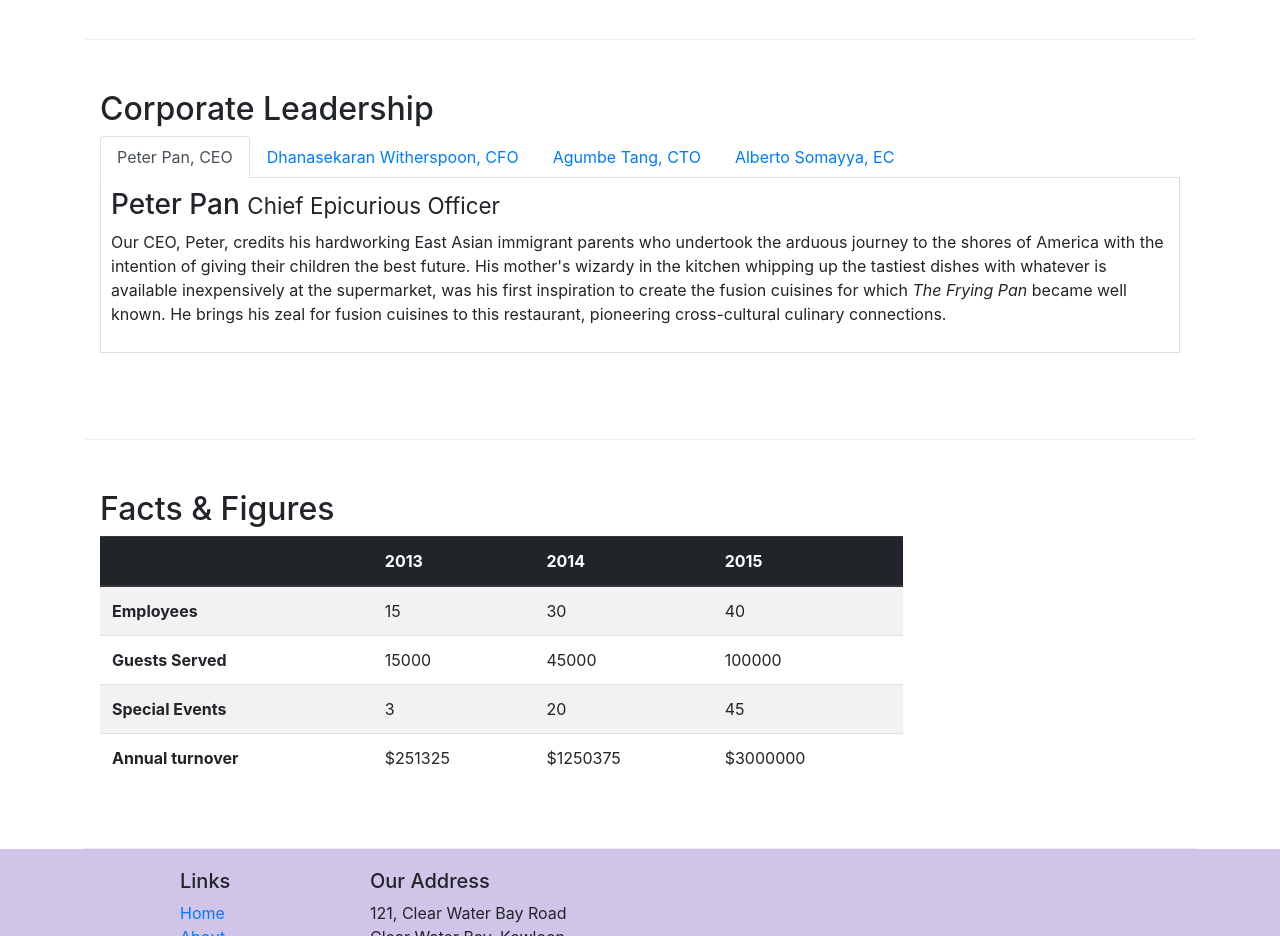
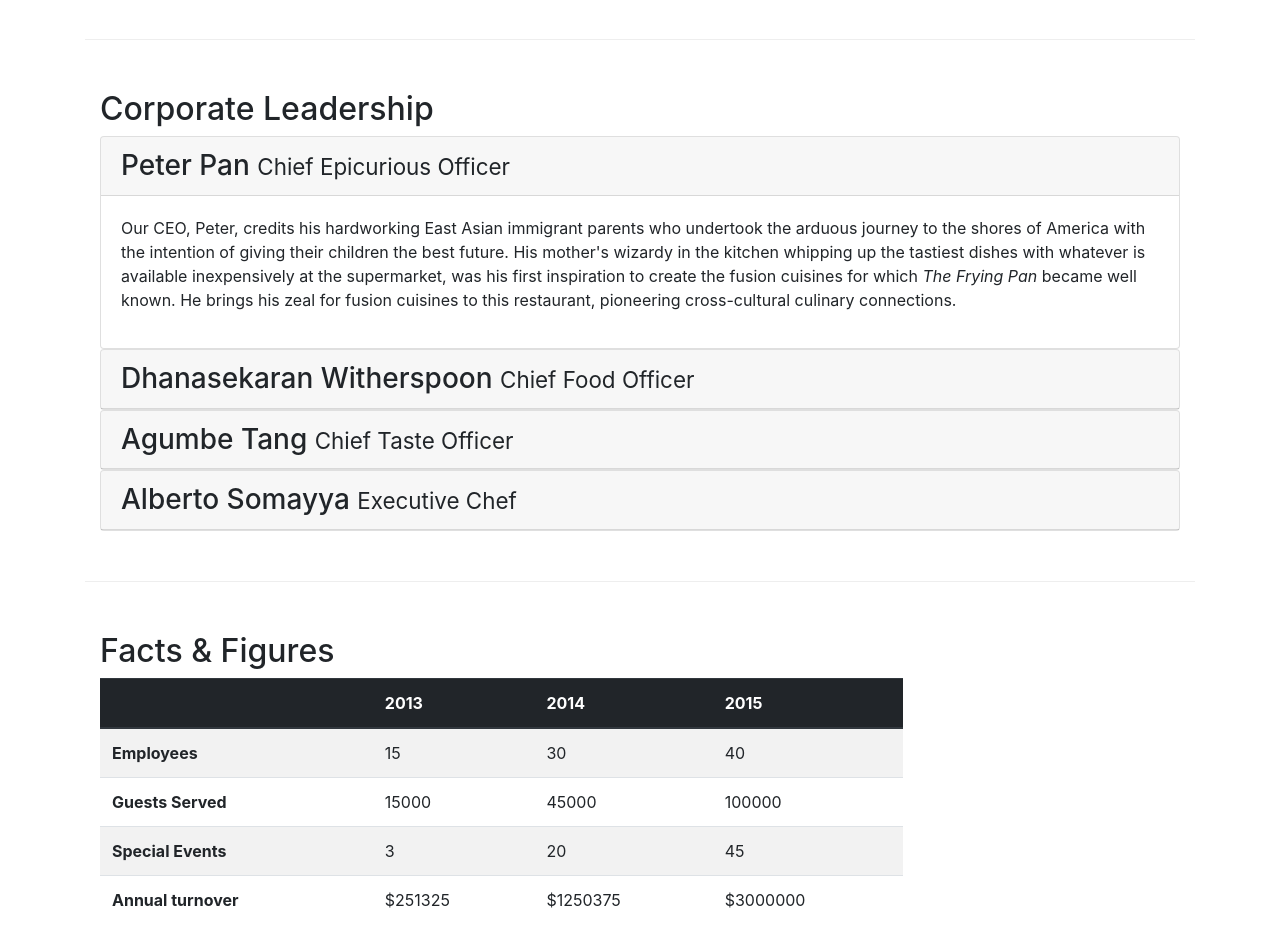
Before and after one commit to Prit1912/bootstrap_practice, a website: page aboutus.html in a window 1280 px wide. Shown: the part 920-1856 px from the top of the page. Drawn offline with nearby package versions, Linux system fonts and the light colour scheme.

Commit message:
Accordion

```diff
--- a/aboutus.html
+++ b/aboutus.html
@@ -117,76 +117,130 @@
             <div class="col-12">
                 <h2>Corporate Leadership</h2>
 
-                <ul class="nav nav-tabs">
-                    <li class="nav-item">
-                        <a href="#peter" class="nav-link active" role="tab" data-toggle="tab">Peter Pan, CEO</a>
-                    </li>
-                    <li class="nav-item">
-                        <a href="#dhanasekaran" class="nav-link" role="tab" data-toggle="tab">Dhanasekaran Witherspoon,
-                            CFO</a>
-                    </li>
-                    <li class="nav-item">
-                        <a href="#agumbe" class="nav-link" role="tab" data-toggle="tab">Agumbe Tang, CTO</a>
-                    </li>
-                    <li class="nav-item">
-                        <a href="#alberto" class="nav-link" role="tab" data-toggle="tab">Alberto Somayya, EC</a>
-                    </li>
-                </ul>
 
-                <div class="tab-content">
-                    <div role="tabpanel" class="tab-pane fade show active" id="peter">
 
-                        <h3>Peter Pan <small>Chief Epicurious Officer</small></h3>
-                        <p class="d-none d-sm-block">Our CEO, Peter, credits his hardworking East Asian immigrant
+                <div id="accordion">
+
+                    <div class="card">
+                        <div class="card-header" role="tab" id="peterhead">
+                            <h3 class="mb-0">
+                                <a data-toggle="collapse" data-target="#peter">Peter Pan <small>Chief Epicurious
+                                        Officer</small>
+                                </a>
+                            </h3>
+
+
+                        </div>
+                        <div class="collapse show" id="peter" data-parent="#accordion">
+                            <div class="card-body">
+                                <p class="d-none d-sm-block">Our CEO, Peter, credits his hardworking East Asian
+                                    immigrant
                                     parents
-                            who undertook the arduous journey to the shores of America with the intention of giving
+                                    who undertook the arduous journey to the shores of America with the intention of
+                                    giving
                                     their
-                            children the best future. His mother's wizardy in the kitchen whipping up the tastiest
+                                    children the best future. His mother's wizardy in the kitchen whipping up the
+                                    tastiest
                                     dishes
-                            with whatever is available inexpensively at the supermarket, was his first inspiration to
+                                    with whatever is available inexpensively at the supermarket, was his first
+                                    inspiration
+                                    to
                                     create
-                            the fusion cuisines for which <em>The Frying Pan</em> became well known. He brings his zeal
+                                    the fusion cuisines for which <em>The Frying Pan</em> became well known. He brings
+                                    his
+                                    zeal
                                     for
-                            fusion cuisines to this restaurant, pioneering cross-cultural culinary connections.</p>
+                                    fusion cuisines to this restaurant, pioneering cross-cultural culinary connections.
+                                </p>
 
                             </div>
 
-                    <div role="tabpanel" class="tab-pane fade" id="dhanasekaran">
+                        </div>
+                    </div>
+
+                    <div class="card">
+                        <div class="card-header" role="tab" id="dannyhead">
+                            <h3 class="mb-0">
+                                <a data-toggle="collapse" data-target="#danny">Dhanasekaran Witherspoon
+                                    <small>Chief Food Officer</small>
+                                </a>
+                            </h3>
 
 
-                        <h3>Dhanasekaran Witherspoon <small>Chief Food Officer</small></h3>
+                        </div>
+                        <div class="collapse" id="danny" data-parent="#accordion">
+                            <div class="card-body">
                                 <p class="d-none d-sm-block">Our CFO, Danny, as he is affectionately referred to by his
                                     colleagues,
-                            comes from a long established family tradition in farming and produce. His experiences
+                                    comes from a long established family tradition in farming and produce. His
+                                    experiences
                                     growing
-                            up on a farm in the Australian outback gave him great appreciation for varieties of food
-                            sources. As he puts it in his own words, <em>Everything that runs, wins, and everything that
+                                    up on a farm in the Australian outback gave him great appreciation for varieties of
+                                    food
+                                    sources. As he puts it in his own words, <em>Everything that runs, wins, and
+                                        everything that
                                         stays, pays!</em></p>
+                            </div>
 
                         </div>
+                    </div>
+
+                    <div class="card">
+                        <div class="card-header" role="tab" id="agumbehead">
+                            <h3 class="mb-0">
+                                <a data-toggle="collapse" data-target="#agumbe">Agumbe Tang <small>Chief Taste
+                                        Officer</small>
+                                </a>
+                            </h3>
 
 
-                    <div role="tabpanel" class="tab-pane fade" id="agumbe">
-
-                        <h3>Agumbe Tang <small>Chief Taste Officer</small></h3>
-                        <p class="d-none d-sm-block">Blessed with the most discerning gustatory sense, Agumbe, our CTO,
-                            personally ensures that every dish that we serve meets his exacting tastes. Our chefs dread
+                        </div>
+                        <div class="collapse" id="agumbe" data-parent="#accordion">
+                            <div class="card-body">
+                                <p class="d-none d-sm-block">Blessed with the most discerning gustatory sense, Agumbe,
+                                    our CTO,
+                                    personally ensures that every dish that we serve meets his exacting tastes. Our
+                                    chefs dread
                                     the
-                            tongue lashing that ensues if their dish does not meet his exacting standards. He lives by
+                                    tongue lashing that ensues if their dish does not meet his exacting standards. He
+                                    lives by
                                     his
                                     motto, <em>You click only if you survive my lick.</em></p>
                             </div>
 
+                        </div>
+                    </div>
 
-                    <div role="tabpanel" class="tab-pane fade" id="alberto">
-                        <h3>Alberto Somayya <small>Executive Chef</small></h3>
-                        <p class="d-none d-sm-block">Award winning three-star Michelin chef with wide International
-                            experience having worked closely with whos-who in the culinary world, he specializes in
+                    <div class="card">
+                        <div class="card-header" role="tab" id="albertohead">
+                            <h3 class="mb-0">
+                                <a data-toggle="collapse" data-target="#alberto">Alberto Somayya
+                                    <small>Executive Chef</small>
+                                </a>
+                            </h3>
+
+
+                        </div>
+                        <div class="collapse" id="alberto" data-parent="#accordion">
+                            <div class="card-body">
+                                <p class="d-none d-sm-block">Award winning three-star Michelin chef with wide
+                                    International
+                                    experience having worked closely with whos-who in the culinary world, he specializes
+                                    in
                                     creating
-                            mouthwatering Indo-Italian fusion experiences. He says, <em>Put together the cuisines from
+                                    mouthwatering Indo-Italian fusion experiences. He says, <em>Put together the
+                                        cuisines from
                                         the
                                         two craziest cultures, and you get a winning hit! Amma Mia!</em></p>
                             </div>
+
+                        </div>
+                    </div>
+
+
+
+
+
                 </div>
             </div>
         </div>
```
Lines whose indentation alone changed are shown as unchanged.
